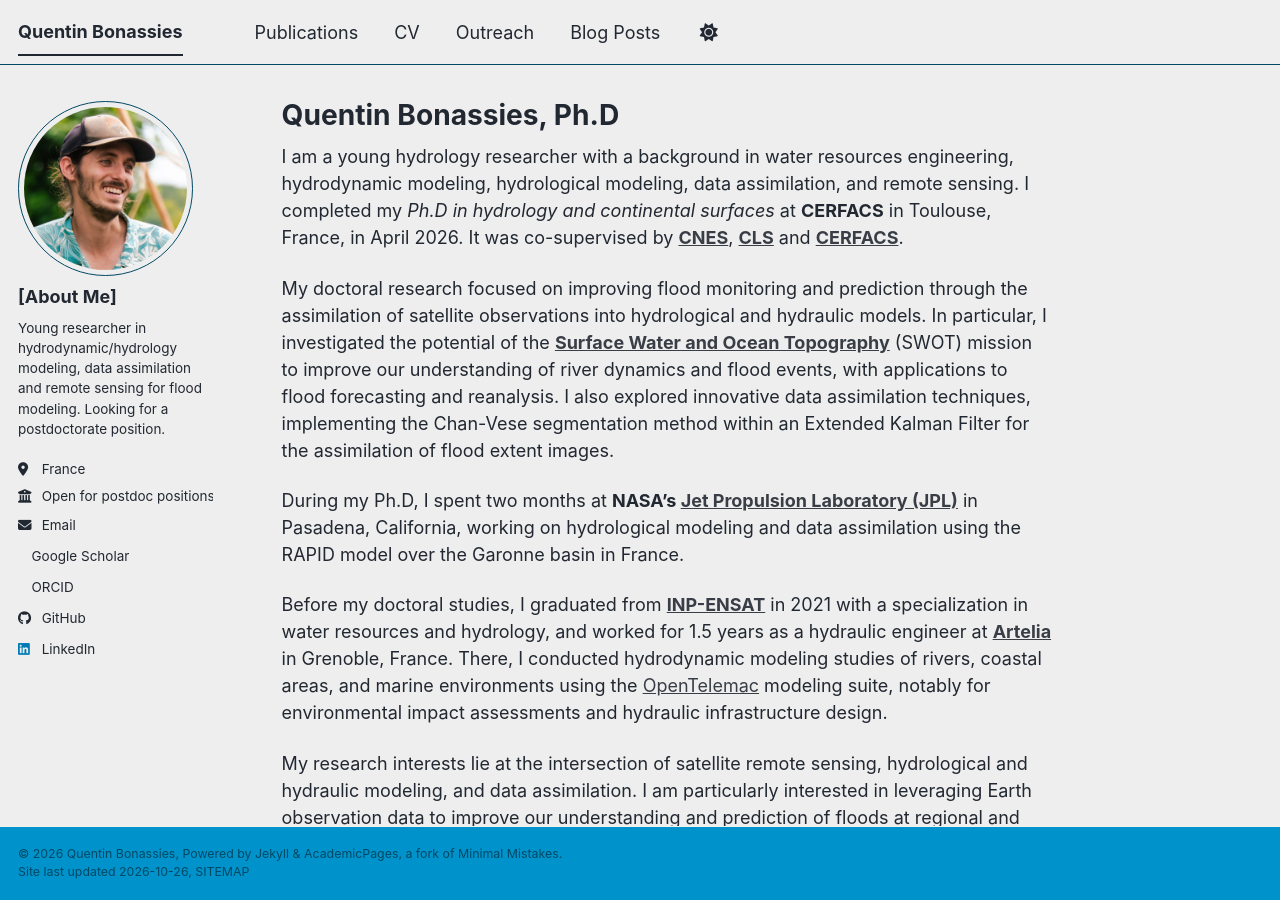
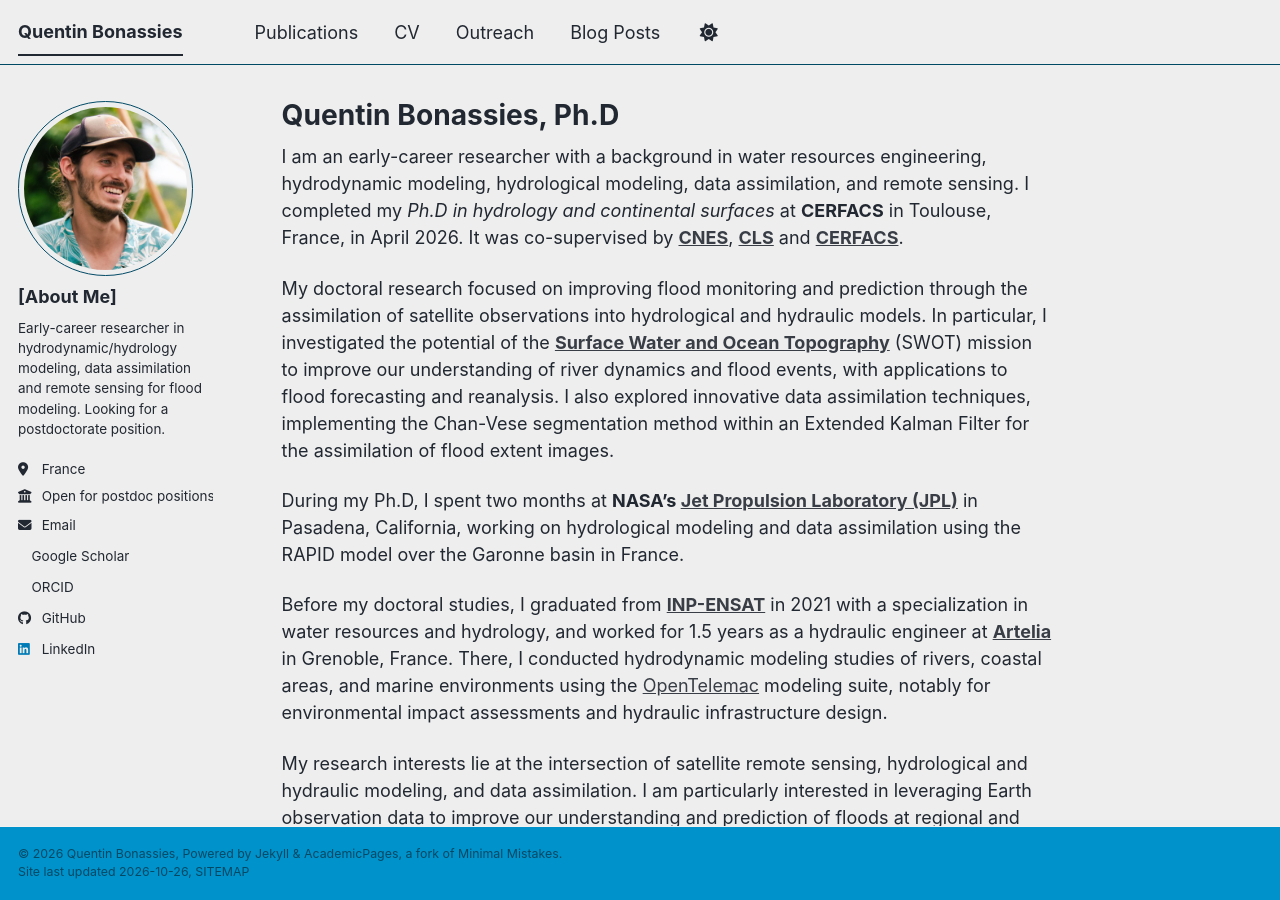
Before and after one commit to quentinbns/quentinbns.github.io, a Jekyll site: the page built from _pages/about.md, in a window 1280 px wide and 900 px high. Built offline with Jekyll 4.4.1, drawn with Linux system fonts in a browser that asks for light colours; a style sheet for code colours, icons or effects is not loaded.

Commit message:
update global

```diff
--- a/_config.yml
+++ b/_config.yml
@@ -26,7 +26,7 @@ author:
   avatar           : "profile.png"
   name             : "[About Me]"
   pronouns         :  # example: "she/her"
-  bio              : "Young researcher in hydrodynamic/hydrology modeling, data assimilation and remote sensing for flood modeling. Looking for a postdoctorate position."
+  bio              : "Early-career researcher in hydrodynamic/hydrology modeling, data assimilation and remote sensing for flood modeling. Looking for a postdoctorate position."
   location         : "France"
   employer         : "Open for postdoc positions"
   uri              : # URL
--- a/_pages/about.md
+++ b/_pages/about.md
@@ -7,7 +7,7 @@ redirect_from:
   - /about.html
 ---
 
-I am a young hydrology researcher with a background in water resources engineering, hydrodynamic modeling, hydrological modeling, data assimilation, and remote sensing. I completed my <i>Ph.D in hydrology and continental surfaces</i> at <b>CERFACS</b> in Toulouse, France, in April 2026. It was co-supervised by <b>[CNES](https://www.cnes.fr/)</b>, <b>[CLS](https://www.cls.fr/)</b> and <b>[CERFACS](https://www.cerfacs.fr/)</b>.
+I am an early-career researcher with a background in water resources engineering, hydrodynamic modeling, hydrological modeling, data assimilation, and remote sensing. I completed my <i>Ph.D in hydrology and continental surfaces</i> at <b>CERFACS</b> in Toulouse, France, in April 2026. It was co-supervised by <b>[CNES](https://www.cnes.fr/)</b>, <b>[CLS](https://www.cls.fr/)</b> and <b>[CERFACS](https://www.cerfacs.fr/)</b>.
 
 My doctoral research focused on improving flood monitoring and prediction through the assimilation of satellite observations into hydrological and hydraulic models. In particular, I investigated the potential of the <b>[Surface Water and Ocean Topography](https://swot.jpl.nasa.gov/)</b> (SWOT) mission to improve our understanding of river dynamics and flood events, with applications to flood forecasting and reanalysis. I also explored innovative data assimilation techniques, implementing the Chan-Vese segmentation method within an Extended Kalman Filter for the assimilation of flood extent images.
 
```
Also changed, not shown: 1 other file.
